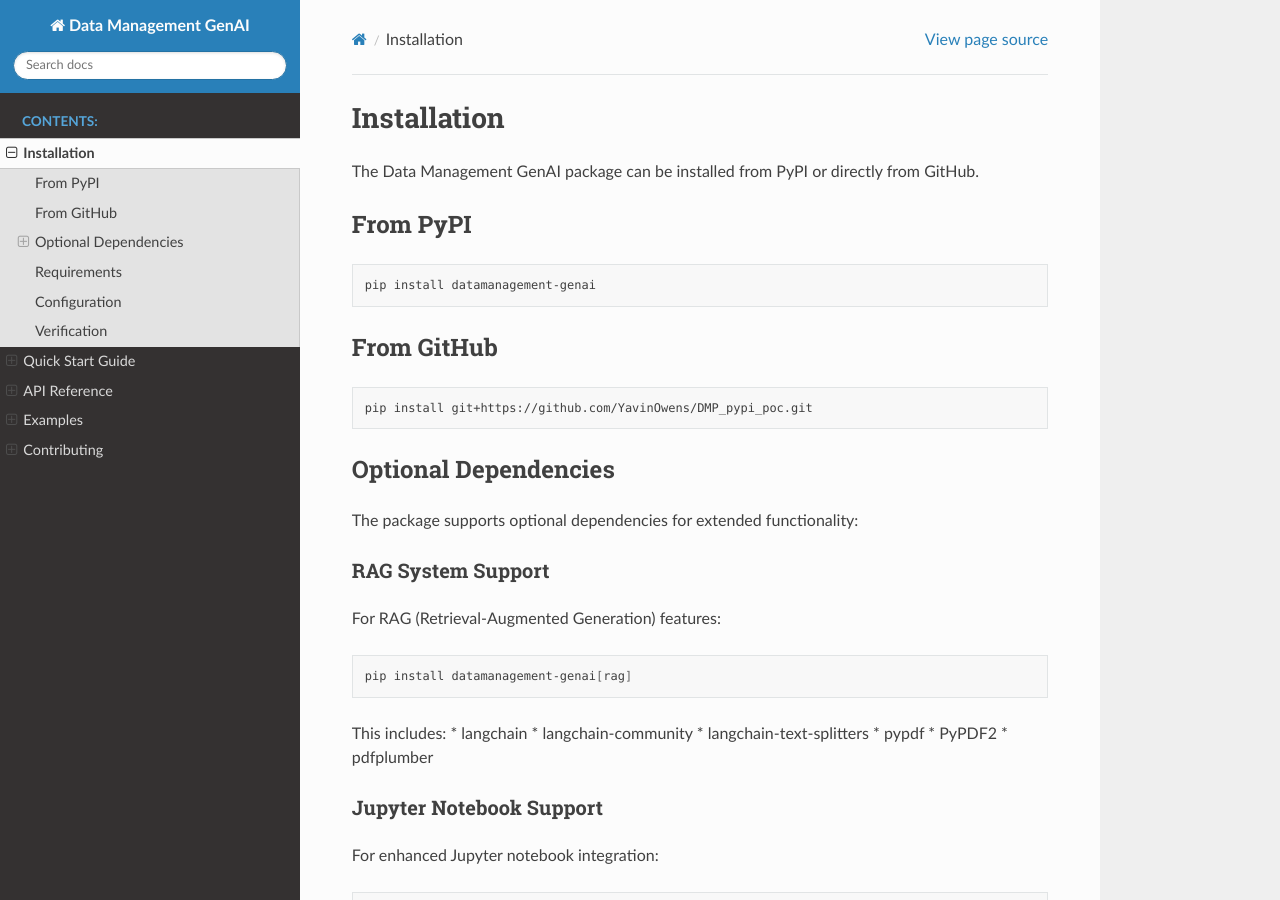
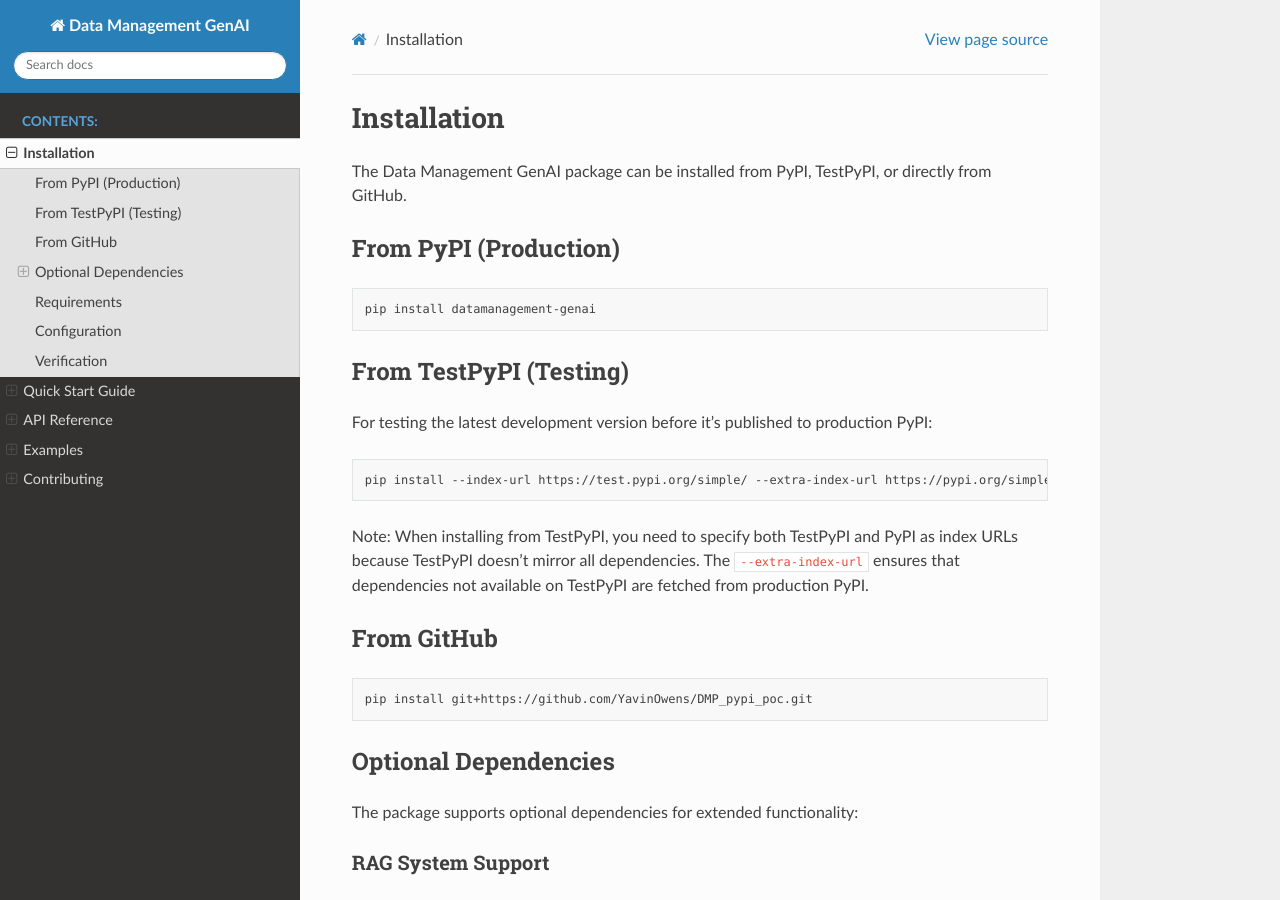
Before and after one commit to YavinOwens/DMP_pypi_poc, a Sphinx documentation site: the page built from docs/installation.rst, in a window 1280 px wide and 900 px high. Built offline with Sphinx 7.4.7 and the Read the Docs theme 3.1.0, drawn with Linux system fonts in a browser that asks for light colours.

Commit message:
Update documentation with TestPyPI instructions and fix version numbers
- Add TestPyPI installation instructions to README.md and docs/installation.rst
- Update README.md with complete optional dependencies information
- Fix version number in docs/conf.py (0.1.0 -> 0.1.3)
- Fix version check in tests/test_imports.py (0.1.0 -> 0.1.3)
- Add comprehensive features list to README.md
- Add documentation link to README.md

```diff
--- a/docs/conf.py
+++ b/docs/conf.py
@@ -13,8 +13,8 @@
 project = 'Data Management GenAI'
 copyright = '2026, Data Management Team'
 author = 'Data Management Team'
-release = '0.1.0'
-version = '0.1.0'
+release = '0.1.3'
+version = '0.1.3'
 
 # General configuration
 extensions = [
--- a/docs/installation.rst
+++ b/docs/installation.rst
@@ -1,14 +1,25 @@
 Installation
 ============
 
-The Data Management GenAI package can be installed from PyPI or directly from GitHub.
+The Data Management GenAI package can be installed from PyPI, TestPyPI, or directly from GitHub.
 
-From PyPI
----------
+From PyPI (Production)
+----------------------
 
 .. code-block:: bash
 
    pip install datamanagement-genai
+
+From TestPyPI (Testing)
+------------------------
+
+For testing the latest development version before it's published to production PyPI:
+
+.. code-block:: bash
+
+   pip install --index-url https://test.pypi.org/simple/ --extra-index-url https://pypi.org/simple/ datamanagement-genai
+
+Note: When installing from TestPyPI, you need to specify both TestPyPI and PyPI as index URLs because TestPyPI doesn't mirror all dependencies. The ``--extra-index-url`` ensures that dependencies not available on TestPyPI are fetched from production PyPI.
 
 From GitHub
 -----------
```
Also changed, not shown: README.md (+67 -4 lines), 1 other file.
